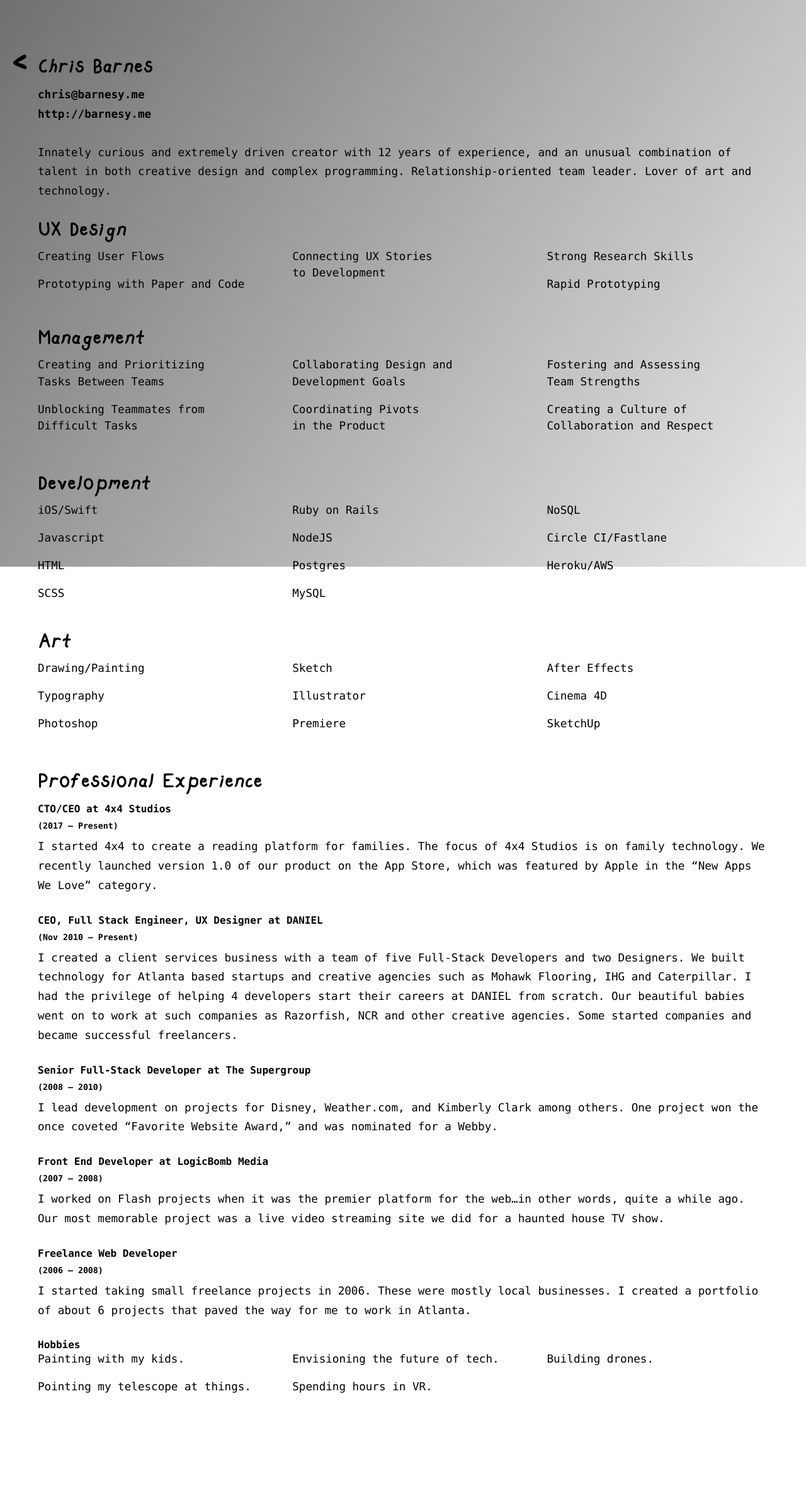
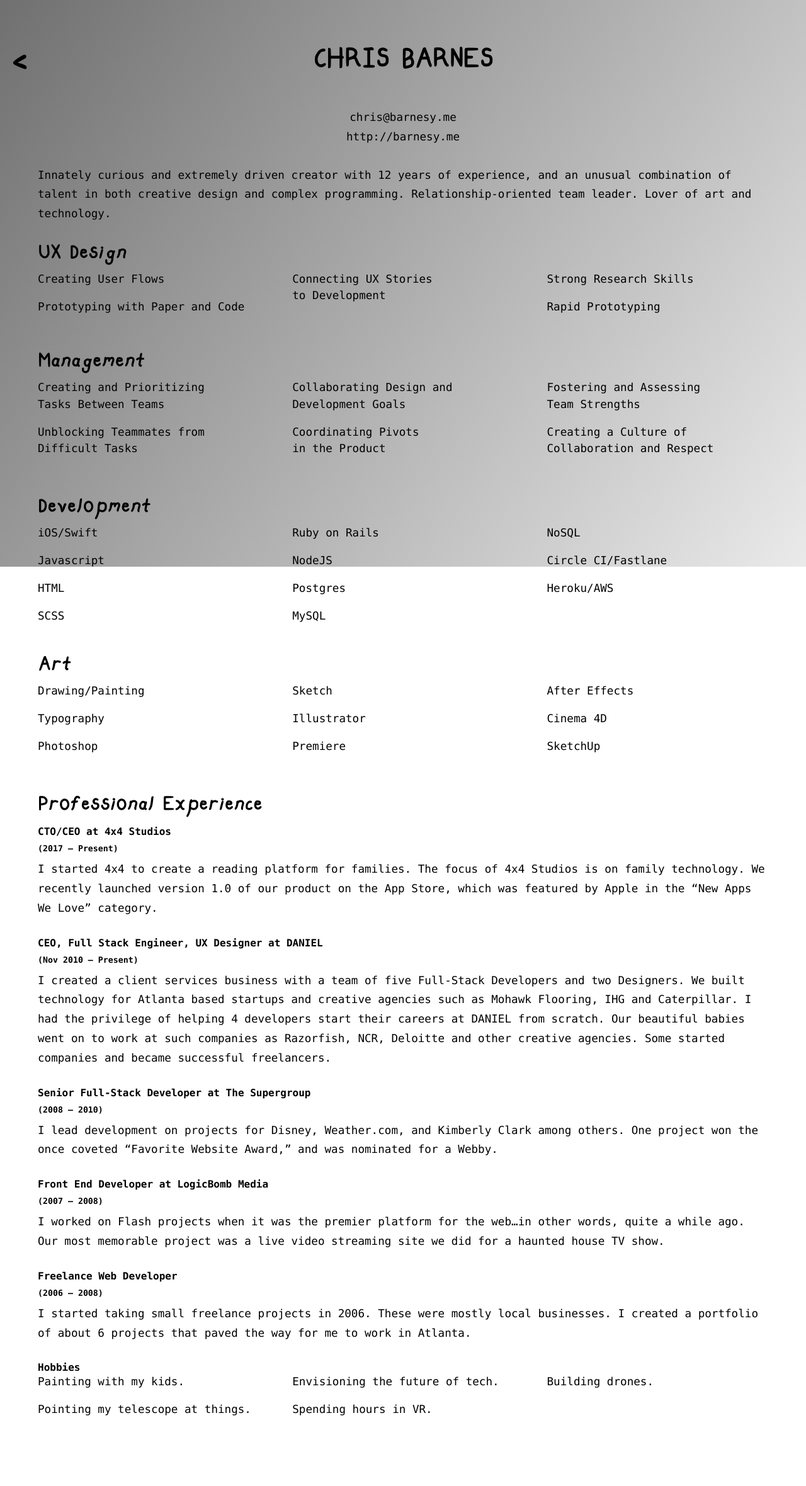
Before and after one commit to barnesy/portfolio, a Jekyll site: the page built from résumé.md, in a window 1280 px wide. Shown: the whole page at 63% size. Built offline with Jekyll 4.4.1, drawn with Linux system fonts in a browser that asks for light colours; comment, search, counter and statistics services are not loaded; before the commit the page ends 2324 px from its top, so only the background shows below that.

Commit message:
Small style tweaks

```diff
--- a/assets/css/main.scss
+++ b/assets/css/main.scss
@@ -83,13 +83,13 @@ body {
     }
 
     blockquote {
-      font-family: Handsy;
-      margin:0 0 30px 0;
+      text-align: center;
       color: black;
+      // font-family: Handsy;
       p{
-        line-height: 1em;
-        font-size: 1.5em;
-        font-weight: bold;
+        a{
+          font-weight: normal;
+        }
       }
     }
 
--- a/résumé.md
+++ b/résumé.md
@@ -3,8 +3,8 @@ layout: page
 title: Resume
 ---
 
-## Chris Barnes
-[chris@barnesy.me](mailto:chris@barnesy.me)
+# Chris Barnes
+>[chris@barnesy.me](mailto:chris@barnesy.me)
 [http://barnesy.me](http://barnesy.me)
 
 Innately curious and extremely driven creator with 12 years of experience, and an unusual combination of talent in both creative design and complex programming. Relationship-oriented team leader. Lover of art and technology.
@@ -64,7 +64,7 @@ I started 4x4 to create a reading platform for families. The focus of 4x4 Studio
 
 #### CEO, Full Stack Engineer, UX Designer at DANIEL
 ##### (Nov 2010 – Present)
-I created a client services business with a team of five Full-Stack Developers and two Designers. We built technology for Atlanta based startups and creative agencies such as Mohawk Flooring, IHG and Caterpillar. I had the privilege of helping 4 developers start their careers at DANIEL from scratch. Our beautiful babies went on to work at such companies as Razorfish, NCR and other creative agencies. Some started companies and became successful freelancers.
+I created a client services business with a team of five Full-Stack Developers and two Designers. We built technology for Atlanta based startups and creative agencies such as Mohawk Flooring, IHG and Caterpillar. I had the privilege of helping 4 developers start their careers at DANIEL from scratch. Our beautiful babies went on to work at such companies as Razorfish, NCR, Deloitte and other creative agencies. Some started companies and became successful freelancers.
 
 #### Senior Full-Stack Developer at The Supergroup
 ##### (2008 – 2010)
```
